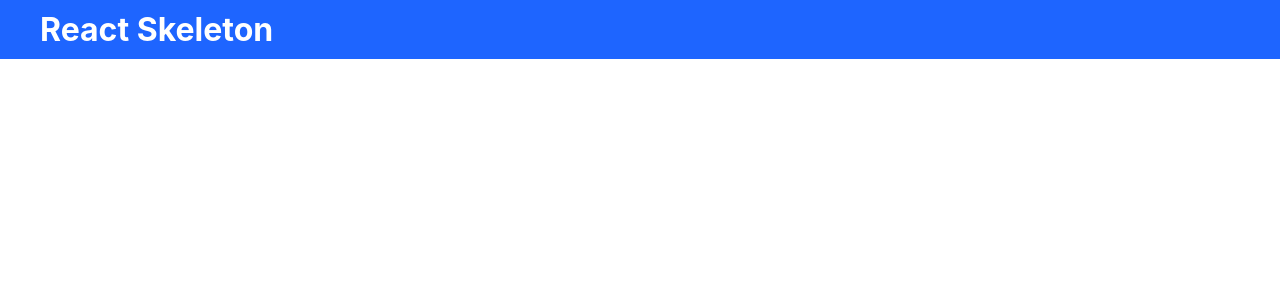
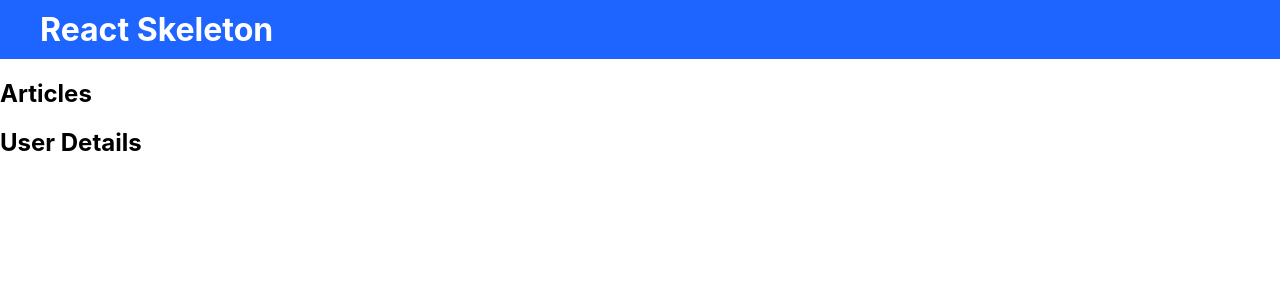
Before and after one commit to RohanRajGautam/react-skeleton-screen, a React (Create React App) app: page / in a window 1280 px wide. Shown: the top 300 px of the page. Built offline with nearby package versions, Linux system fonts and the light colour scheme.

Commit message:
created article and user component

```diff
--- a/src/App.js
+++ b/src/App.js
@@ -1,4 +1,6 @@
 import React from 'react';
+import Articles from './components/Articles';
+import User from './components/User';
 
 function App() {
   return (
@@ -6,6 +8,10 @@ function App() {
       <header>
         <h1>React Skeleton</h1>
       </header>
+      <div className='content'>
+        <Articles />
+        <User />
+      </div>
     </div>
   );
 }
--- a/src/components/User.js
+++ b/src/components/User.js
@@ -0,0 +1,11 @@
+import React from 'react';
+
+const User = () => {
+  return (
+    <div>
+      <h2>User Details</h2>
+    </div>
+  );
+};
+
+export default User;
```
